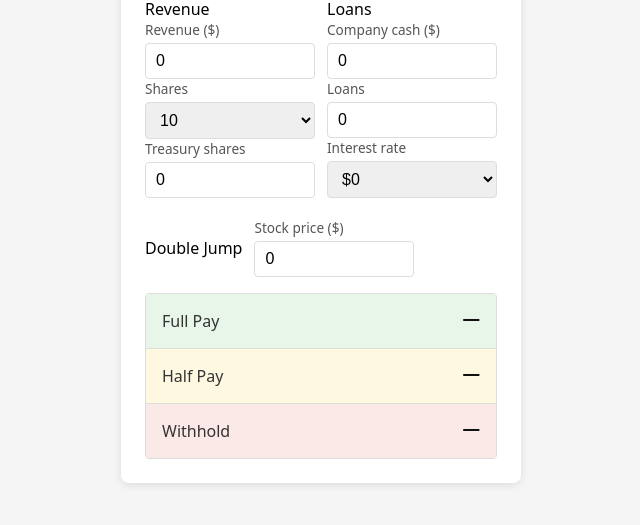
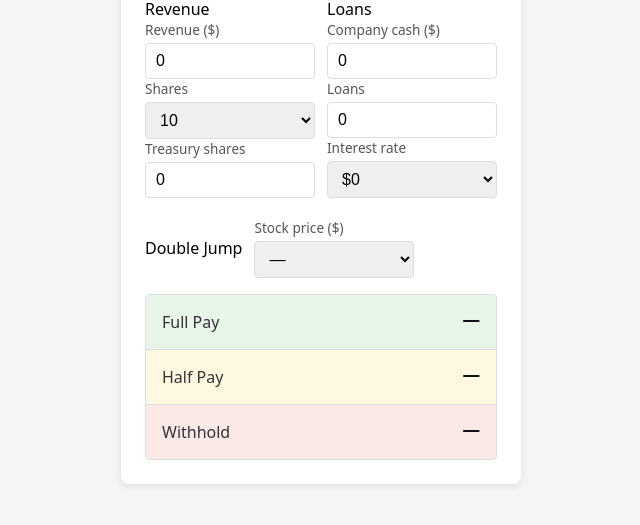
Before and after one commit to Talbatross/1817Calculator, a website built with Vite: page index.html in a window 1280 px wide. Shown: the part 97-622 px from the top of the page, without its empty margins (319-959 px from the left). Built offline with nearby package versions, Linux system fonts and the light colour scheme.

Commit message:
feat: stock price dropdown with valid 1817 prices

```diff
--- a/index.html
+++ b/index.html
@@ -65,7 +65,37 @@
         <span class="input-group__label">Double Jump</span>
         <label>
           Stock price ($)
-          <input id="price" type="number" min="0" step="1" value="0" />
+          <select id="price">
+            <option value="0">—</option>
+            <option value="40">$40</option>
+            <option value="45">$45</option>
+            <option value="50">$50</option>
+            <option value="55">$55</option>
+            <option value="60">$60</option>
+            <option value="65">$65</option>
+            <option value="70">$70</option>
+            <option value="80">$80</option>
+            <option value="90">$90</option>
+            <option value="100">$100</option>
+            <option value="110">$110</option>
+            <option value="120">$120</option>
+            <option value="135">$135</option>
+            <option value="150">$150</option>
+            <option value="165">$165</option>
+            <option value="180">$180</option>
+            <option value="200">$200</option>
+            <option value="220">$220</option>
+            <option value="245">$245</option>
+            <option value="270">$270</option>
+            <option value="300">$300</option>
+            <option value="330">$330</option>
+            <option value="360">$360</option>
+            <option value="400">$400</option>
+            <option value="440">$440</option>
+            <option value="490">$490</option>
+            <option value="540">$540</option>
+            <option value="600">$600</option>
+          </select>
         </label>
       </div>
       <div class="results" aria-live="polite" aria-atomic="true">
--- a/src/main.js
+++ b/src/main.js
@@ -78,7 +78,7 @@ document.getElementById('loans').addEventListener('input', () => {
   update()
 })
 document.getElementById('rate').addEventListener('change', update)
-document.getElementById('price').addEventListener('input', update)
+document.getElementById('price').addEventListener('change', update)
 
 updateTreasuryVisibility()
 update()
```
